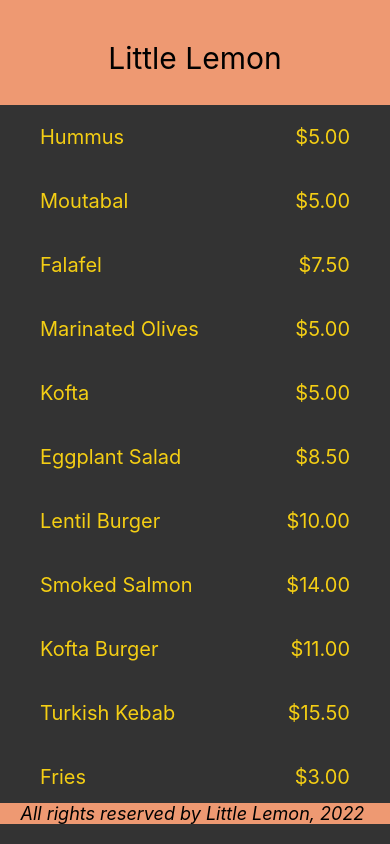
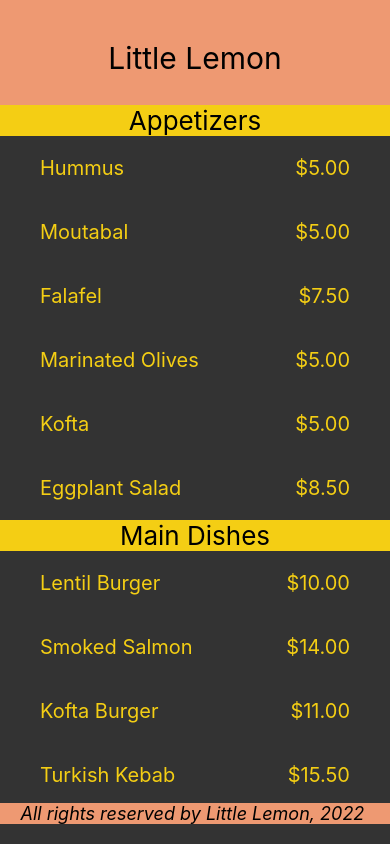
Before and after one commit to anuvab-b/HelloReactNative, a React Native app: screen / in a window 390 px wide. Built offline with nearby package versions, Linux system fonts and the light colour scheme.

Commit message:
SectionList

```diff
--- a/App.js
+++ b/App.js
@@ -2,13 +2,13 @@ import { View, Text, StyleSheet } from "react-native";
 import LittleLemonHeader from "./components/LittleLemonHeader";
 import LittleLemonFooter from "./components/LittleLemonFooter";
 import WelcomeScreen from "./components/WelcomeScreen";
-import MenuItems from "./components/MenuItems";
+import SectionMenuItems from "./components/SectionMenuItems";
 export default function App() {
   return (
     <>
       <View style={styles.container}>
         <LittleLemonHeader />
-        <MenuItems />
+        <SectionMenuItems />
       </View>
       <View style={styles.footerContainer}>
         <LittleLemonFooter />
--- /dev/null
+++ b/components/SectionMenuItems.js
@@ -0,0 +1,99 @@
+import React from "react";
+
+import { View, Text, StyleSheet, SectionList } from "react-native";
+
+const menuItemsToDisplay = [
+  {
+    title: "Appetizers",
+    data: [
+      { name: "Hummus", price: "$5.00" },
+      { name: "Moutabal", price: "$5.00" },
+      { name: "Falafel", price: "$7.50" },
+      { name: "Marinated Olives", price: "$5.00" },
+      { name: "Kofta", price: "$5.00" },
+      { name: "Eggplant Salad", price: "$8.50" },
+    ],
+  },
+  {
+    title: "Main Dishes",
+    data: [
+      { name: "Lentil Burger", price: "$10.00" },
+      { name: "Smoked Salmon", price: "$14.00" },
+      { name: "Kofta Burger", price: "$11.00" },
+      { name: "Turkish Kebab", price: "$15.50" },
+    ],
+  },
+  {
+    title: "Sides",
+    data: [
+      { name: "Fries", price: "$3.00", id: "11K" },
+      { name: "Buttered Rice", price: "$3.00" },
+      { name: "Bread Sticks", price: "$3.00" },
+      { name: "Pita Pocket", price: "$3.00" },
+      { name: "Lentil Soup", price: "$3.75" },
+      { name: "Greek Salad", price: "$6.00" },
+      { name: "Rice Pilaf", price: "$4.00" },
+    ],
+  },
+  {
+    title: "Desserts",
+    data: [
+      { name: "Baklava", price: "$3.00" },
+      { name: "Tartufo", price: "$3.00" },
+      { name: "Tiramisu", price: "$5.00" },
+      { name: "Panna Cotta", price: "$5.00" },
+    ],
+  },
+];
+
+const Item = ({ name, price }) => (
+  <View style={menuStyles.innerContainer}>
+    <Text style={menuStyles.itemText}>{name}</Text>
+    <Text style={menuStyles.itemText}>{price}</Text>
+  </View>
+);
+
+const SectionMenuItems = () => {
+  const renderItem = ({ item }) => <Item name={item.name} price={item.price} />;
+
+  const renderSectionHeader = ({ section: { title } }) => (
+    <View style={menuStyles.headerStyle}>
+      <Text style={menuStyles.sectionHeader}>{title}</Text>
+    </View>
+  );
+
+  return (
+    <View style={menuStyles.container}>
+      <SectionList
+        sections={menuItemsToDisplay}
+        keyExtractor={(item, index) => item + index}
+        renderItem={renderItem}
+        renderSectionHeader={renderSectionHeader}
+      ></SectionList>
+    </View>
+  );
+};
+
+const menuStyles = StyleSheet.create({
+  container: { flex: 1 },
+  innerContainer: {
+    paddingHorizontal: 40,
+    paddingVertical: 20,
+    flexDirection: "row",
+    justifyContent: "space-between",
+  },
+  itemText: {
+    color: "#F4CE14",
+    fontSize: 20,
+  },
+  headerStyle: {
+    backgroundColor: "#F4CE14",
+  },
+  sectionHeader: {
+    color: "black",
+    fontSize: 26,
+    flexWrap: "wrap",
+    textAlign: "center",
+  },
+});
+export default SectionMenuItems;
```
